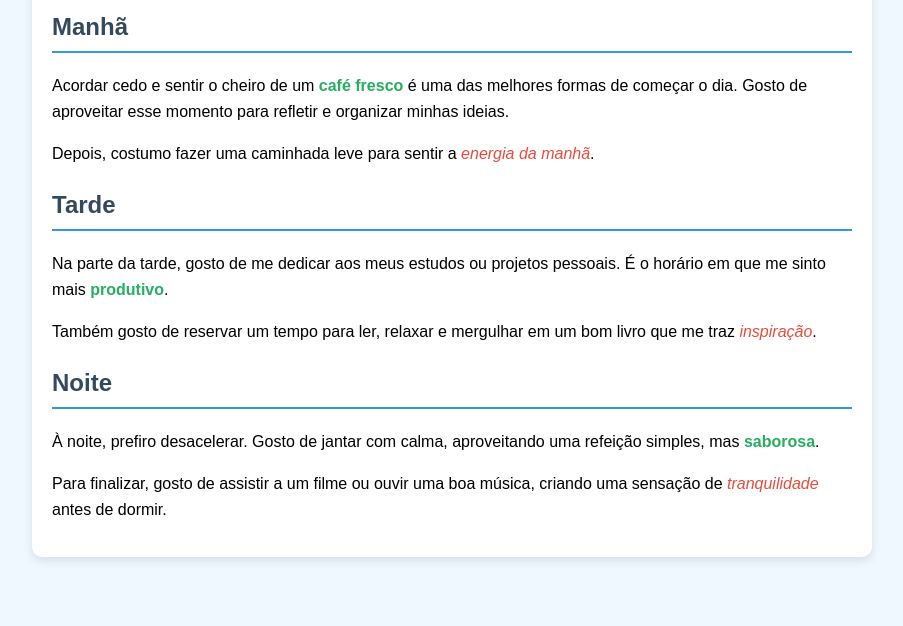
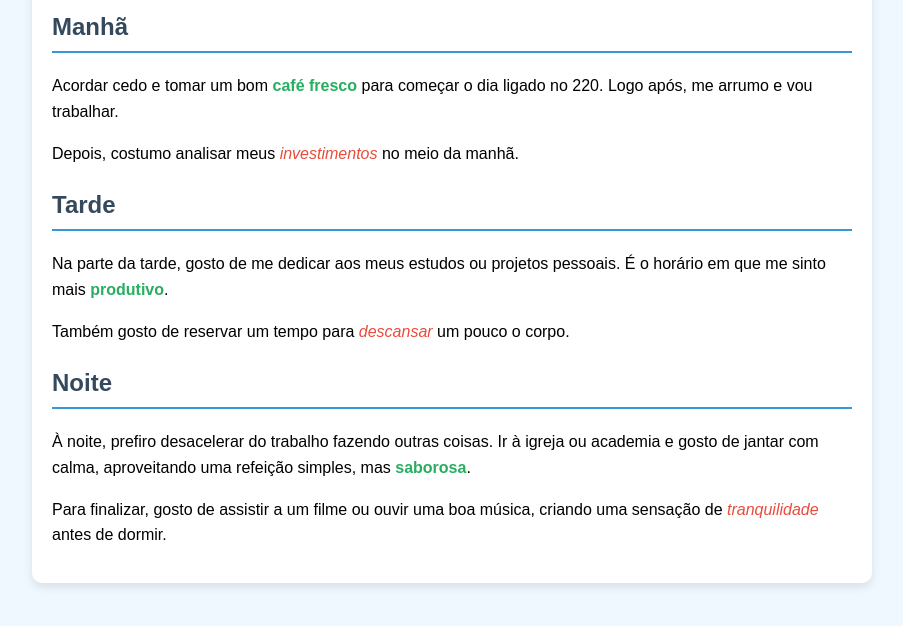
Before and after one commit to Guimel26/DESENVOLVIMENTO-WEB-1, a plain HTML site: page dia4.html in a window 1280 px wide. Shown: the part 146-772 px from the top of the page, without its empty margins (188-1091 px from the left). Drawn offline with Linux system fonts and the light colour scheme.

Commit message:
Update dia4.html

```diff
--- a/dia4.html
+++ b/dia4.html
@@ -50,17 +50,17 @@
         <h1>Dia Ideal</h1>
 
         <h2>Manhã</h2>
-        <p>Acordar cedo e sentir o cheiro de um <strong>café fresco</strong> é uma das melhores formas de começar o dia.
-        Gosto de aproveitar esse momento para refletir e organizar minhas ideias.</p>
-        <p>Depois, costumo fazer uma caminhada leve para sentir a <em>energia da manhã</em>.</p>
+        <p>Acordar cedo e tomar um bom <strong>café fresco</strong> para começar o dia ligado no 220.
+        Logo após, me arrumo e vou trabalhar.</p>
+        <p>Depois, costumo analisar meus <em>investimentos</em> no meio da manhã.</p>
 
         <h2>Tarde</h2>
         <p>Na parte da tarde, gosto de me dedicar aos meus estudos ou projetos pessoais.
         É o horário em que me sinto mais <strong>produtivo</strong>.</p>
-        <p>Também gosto de reservar um tempo para ler, relaxar e mergulhar em um bom livro que me traz <em>inspiração</em>.</p>
+        <p>Também gosto de reservar um tempo para <em>descansar</em> um pouco o corpo.</p>
 
         <h2>Noite</h2>
-        <p>À noite, prefiro desacelerar. Gosto de jantar com calma, aproveitando uma refeição
+        <p>À noite, prefiro desacelerar do trabalho fazendo outras coisas. Ir à igreja ou academia e gosto de jantar com calma, aproveitando uma refeição
         simples, mas <strong>saborosa</strong>.</p>
         <p>Para finalizar, gosto de assistir a um filme ou ouvir uma boa música, criando uma sensação de <em>tranquilidade</em> antes de dormir.</p>
     </div>
```
